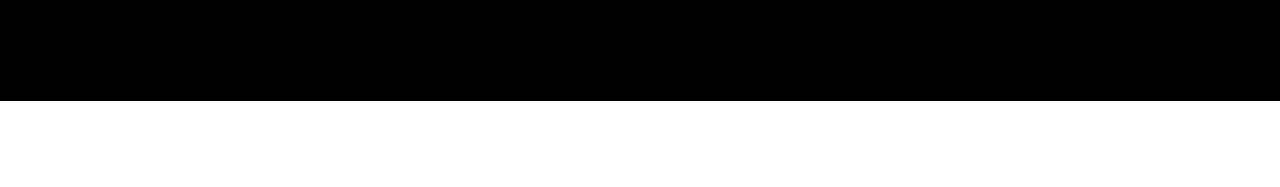
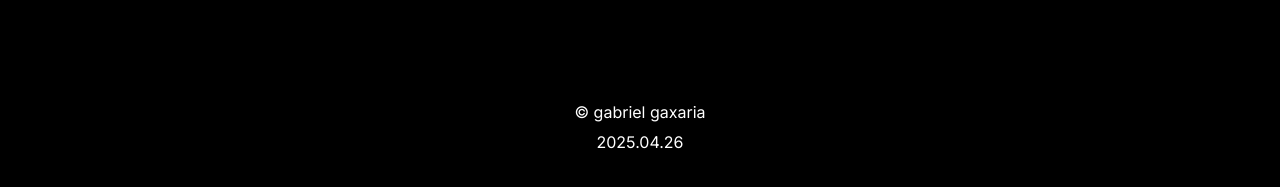
Before and after one commit to sabagaxa/untitled189, a plain HTML site: page index.html in a window 1280 px wide. Shown: the part 5347-5534 px from the top of the page. Before the commit the page ends 5448 px from the top, so only its background shows below. Drawn offline with Linux system fonts and the light colour scheme.

Commit message:
Add new section

```diff
--- a/index.html
+++ b/index.html
@@ -459,6 +459,10 @@
 
     </div>
 
+    <div class="main-gabriel">
+    <p class="gabriel">© gabriel gaxaria 2025.04.26</p>
+    </div>
+
 </footer>
 
 
--- a/styles/style.css
+++ b/styles/style.css
@@ -522,9 +522,11 @@
         display: flex;
         flex-direction: column;
     }
+
     .left-down-left {
         width: 100%;
     }
+
     .left-down-right {
         width: 100%;
     }
@@ -535,15 +537,19 @@
         display: flex;
         flex-direction: column;
     }
+
     .main-left-top {
         width: 200%;
     }
+
     .left-down-left {
         width: 200%;
     }
+
     .left-down-right {
         width: 200%;
     }
+
     .right-1 {
         width: 100%;
         padding-bottom: 20px;
@@ -557,6 +563,7 @@
     padding-bottom: 80px;
     background: #FAFAFA;
 }
+
 .category-h2 {
     font-weight: 500;
     font-size: 24px;
@@ -565,6 +572,7 @@
     left: 50%;
     transform: translateX(-50%);
 }
+
 .category-div-1 {
     width: 80%;
     display: grid;
@@ -576,6 +584,7 @@
     transform: translateX(-50%);
     margin-top: 50px;
 }
+
 .category-div-2 {
     display: flex;
     flex-direction: column;
@@ -586,6 +595,7 @@
     padding: 24px;
     border-radius: 15px;
 }
+
 .category-h3 {
     font-weight: 500;
     font-size: 16px;
@@ -627,6 +637,7 @@
     padding-top: 56px;
     padding-bottom: 56px;
 }
+
 .price-div-1 {
     display: flex;
     gap: 32px;
@@ -635,6 +646,7 @@
     left: 50%;
     transform: translateX(-50%);
 }
+
 .price-a {
     text-decoration: none;
     font-weight: 500;
@@ -642,10 +654,12 @@
     letter-spacing: 0;
     color: #8B8B8B;
 }
+
 .price-a-2 {
     color: #000000;
     border-bottom: 2px solid #000000;
 }
+
 .price-div-2 {
     width: 80%;
     display: grid;
@@ -657,6 +671,7 @@
     transform: translateX(-50%);
     margin-top: 50px;
 }
+
 .price-div-3 {
     display: flex;
     flex-direction: column;
@@ -667,10 +682,12 @@
     border-radius: 9px;
     background: #F6F6F6;
 }
+
 .price-figure-1 {
     display: flex;
     align-self: flex-end;
 }
+
 .price-p-1 {
     font-weight: 500;
     font-size: 16px;
@@ -679,14 +696,17 @@
     text-align: center;
     width: 236px;
 }
+
 .price-p-2 {
     width: 150px;
 }
+
 .price-h3-1 {
     font-weight: 600;
     font-size: 24px;
     text-align: center;
 }
+
 .price-button-1 {
     padding: 12px 64px;
     border-radius: 8px;
@@ -738,6 +758,7 @@
     padding-top: 80px;
     padding-bottom: 80px;
 }
+
 .discount-h2 {
     font-weight: 500;
     font-size: 24px;
@@ -747,6 +768,7 @@
     left: 50%;
     transform: translateX(-50%);
 }
+
 .discount-div-1 {
     width: 80%;
     display: grid;
@@ -758,6 +780,7 @@
     transform: translateX(-50%);
     margin-top: 50px;
 }
+
 .discount-div-2 {
     display: flex;
     flex-direction: column;
@@ -768,10 +791,12 @@
     border-radius: 9px;
     background: #F6F6F6;
 }
+
 .discount-figure-1 {
     display: flex;
     align-self: flex-end;
 }
+
 .discount-p-1 {
     font-weight: 500;
     font-size: 16px;
@@ -780,11 +805,13 @@
     text-align: center;
     width: 236px;
 }
+
 .discount-h3-1 {
     font-weight: 600;
     font-size: 24px;
     text-align: center;
 }
+
 .discount-button-1 {
     padding: 12px 64px;
     border-radius: 8px;
@@ -832,6 +859,7 @@
     padding-top: 200px;
     padding-bottom: 200px;
 }
+
 .summer-h2 {
     font-weight: 100;
     font-size: 72px;
@@ -839,9 +867,11 @@
     text-align: center;
     color: #FFFFFF;
 }
+
 .summer-h2 span {
     font-weight: 300;
 }
+
 .summer-p {
     font-weight: 400;
     font-size: 16px;
@@ -850,6 +880,7 @@
     text-align: center;
     color: #787878;
 }
+
 .summer-button {
     padding: 16px 56px;
     border-radius: 6px;
@@ -887,9 +918,10 @@
 
 .footer {
     padding-top: 104px;
-    padding-bottom: 104px;
+    padding-bottom: 50px;
     background: #000000;
 }
+
 .footer-main-div-1 {
     display: flex;
     justify-content: space-between;
@@ -898,14 +930,17 @@
     left: 50%;
     transform: translateX(-50%);
 }
+
 .footer-div-1 {
     display: flex;
     flex-direction: column;
     gap: 24px;
 }
+
 .footer-div-1-h3 {
     color: #FFFFFF;
 }
+
 .footer-div-1-p {
     font-weight: 500;
     font-size: 14px;
@@ -914,17 +949,20 @@
     color: #CFCFCF;
     width: 384px;
 }
+
 .footer-div-2, .footer-div-3 {
     display: flex;
     flex-direction: column;
     gap: 15px;
 }
+
 .footer-div-2-h3, .footer-div-3-h3 {
     font-weight: 600;
     font-size: 16px;
     letter-spacing: 0;
     color: #FFFFFF;
 }
+
 .footer-div-2-a, .footer-div-3-a {
     font-weight: 400;
     font-size: 14px;
@@ -932,19 +970,35 @@
     color: #CFCFCF;
     text-decoration: none;
 }
+
 .footer-main-div-2 {
     width: 80%;
     position: relative;
     left: 50%;
     transform: translateX(-50%);
 }
+
 .footer-figure-1 {
     display: flex;
     gap: 20px;
 }
+
 .footer-img-1 {
     width: 26px;
     height: 26px;
+}
+
+.main-gabriel {
+    display: flex;
+    justify-content: center;
+}
+
+.gabriel {
+    text-align: center;
+    margin-top: 100px;
+    line-height: 30px;
+    color: #FFFFFF;
+    width: 200px;
 }
 
 @media screen and (max-width: 1000px) {
```
